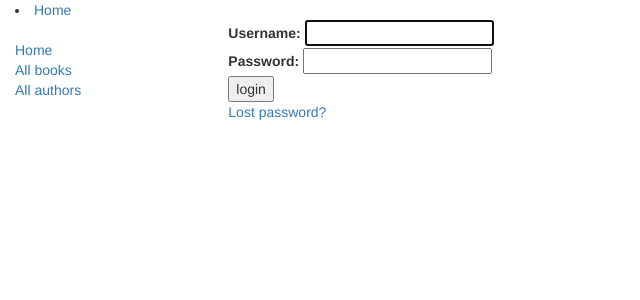
After one commit to lucas-mercado/LocalLibrery, a Django app: page /accounts/login/ in a window 1280 px wide. The commit adds this page. Shown: the top 300 px of the page, without its empty margins (0-640 px from the left). Run offline with Django 3.2, Linux system fonts and the light colour scheme; some libraries are stand-ins or nearby versions.

Commit message:
visitas de las seciones y login

```diff
--- a/catalog/static/css/styles.css
+++ b/catalog/static/css/styles.css
@@ -3,3 +3,7 @@
     padding: 0;
     list-style: none;
 }
+
+body {
+    background-image: url("");
+}
--- a/catalog/templates/catalog/author_list.html
+++ b/catalog/templates/catalog/author_list.html
@@ -6,7 +6,7 @@
 
     {% if author_list %}
          <table style="width: 100%;">
-            <tr>
+            <tr style="text-align: center">
                 <th>NOMBRE</th>
                 <th>APELLIDO</th>
             </tr>
--- a/catalog/templates/index.html
+++ b/catalog/templates/index.html
@@ -29,5 +29,5 @@
   <ul>
     <li><strong>Books Con M:</strong> {{ num_de_libros_con_m }}</li>
   </ul>
-
+  <h2>Cantida de Visitas: {{num_visits}} </h2>
 {% endblock %}
--- /dev/null
+++ b/catalog/templates/registration/login.html
@@ -0,0 +1,39 @@
+{% extends "base_template.html" %}
+
+{% block content %}
+
+{% if form.errors %}
+<p>Your username and password didn't match. Please try again.</p>
+{% endif %}
+
+{% if next %}
+    {% if user.is_authenticated %}
+    <p>Your account doesn't have access to this page. To proceed,
+    please login with an account that has access.</p>
+    {% else %}
+    <p>Please login to see this page.</p>
+    {% endif %}
+{% endif %}
+
+<form method="post" action="{% url 'login' %}">
+{% csrf_token %}
+
+<div>
+  <td>{{ form.username.label_tag }}</td>
+  <td>{{ form.username }}</td>
+</div>
+<div>
+  <td>{{ form.password.label_tag }}</td>
+  <td>{{ form.password }}</td>
+</div>
+
+<div>
+  <input type="submit" value="login" />
+  <input type="hidden" name="next" value="{{ next }}" />
+</div>
+</form>
+
+{# Assumes you setup the password_reset view in your URLconf #}
+<p><a href="{% url 'password_reset' %}">Lost password?</a></p>
+
+{% endblock %}
--- a/locallibrery/settings.py
+++ b/locallibrery/settings.py
@@ -55,7 +55,8 @@ ROOT_URLCONF = 'locallibrery.urls'
 TEMPLATES = [
     {
         'BACKEND': 'django.template.backends.django.DjangoTemplates',
-        'DIRS': [os.path.join(BASE_DIR, 'templates'), ],
+        #'DIRS': [os.path.join(BASE_DIR, 'templates'), ],
+        'DIRS': ['./templates', ],
         'APP_DIRS': True,
         'OPTIONS': {
             'context_processors': [
@@ -119,3 +120,6 @@ USE_TZ = True
 # https://docs.djangoproject.com/en/3.0/howto/static-files/
 
 STATIC_URL = '/static/'
+
+# Redirect to home URL after login (Default redirects to /accounts/profile/)
+LOGIN_REDIRECT_URL = '/'
--- a/locallibrery/urls.py
+++ b/locallibrery/urls.py
@@ -20,5 +20,6 @@ from django.views.generic import RedirectView
 
 urlpatterns =  [path('admin/', admin.site.urls),]
 urlpatterns += [path('catalog/', include('catalog.urls'))]
+urlpatterns += [path('accounts/', include('django.contrib.auth.urls'))]
 #urlpatterns += [path('/', RedirectView.as_view(url='/catalog/', permanent=True))]
 #urlpatterns += [url(r'^home/', include('catalog.urls')), ]
```
Also changed, not shown: catalog/templates/registration/logged_out.html (added, +7 -0 lines), catalog/views.py (+8 -1 lines), catalog/migrations/0007_auto_20200203_1209.py (added), db.sqlite3.
